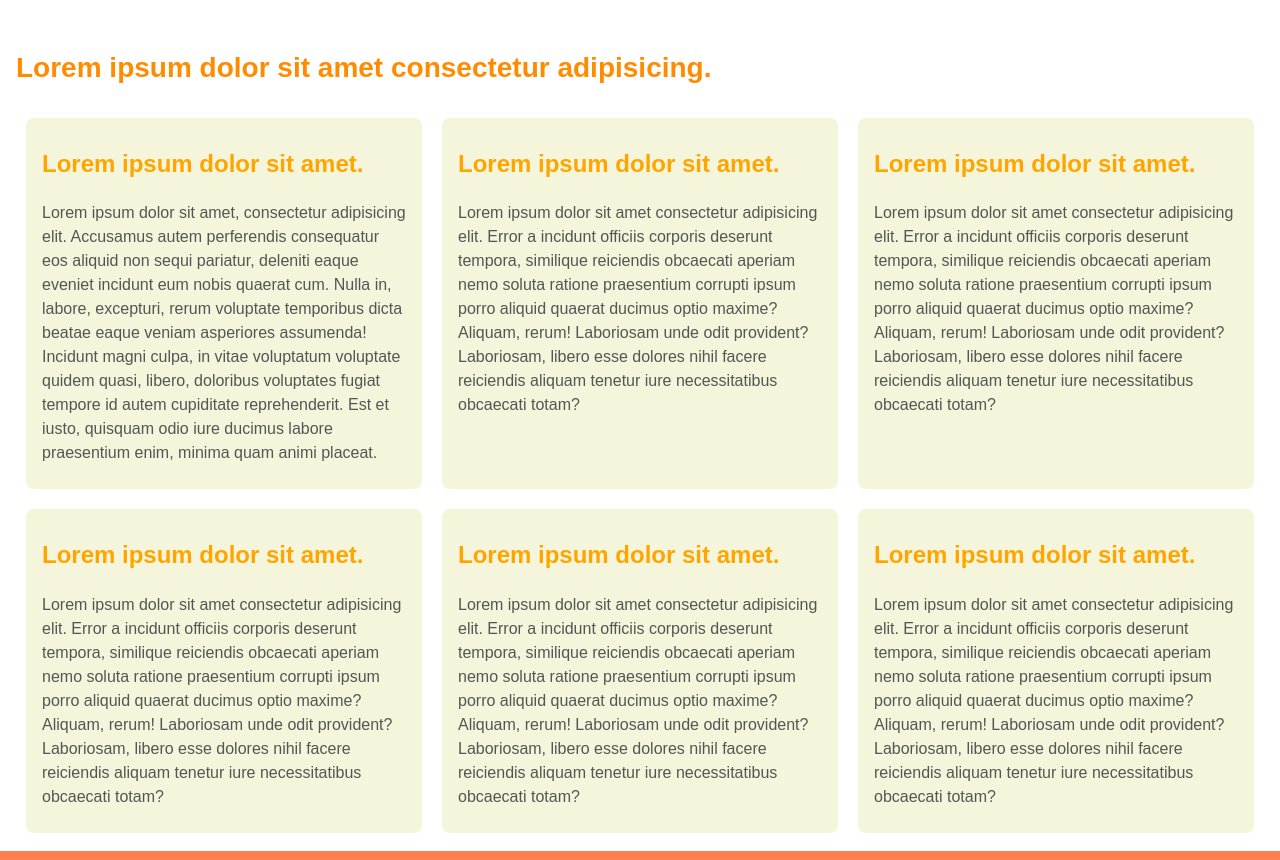
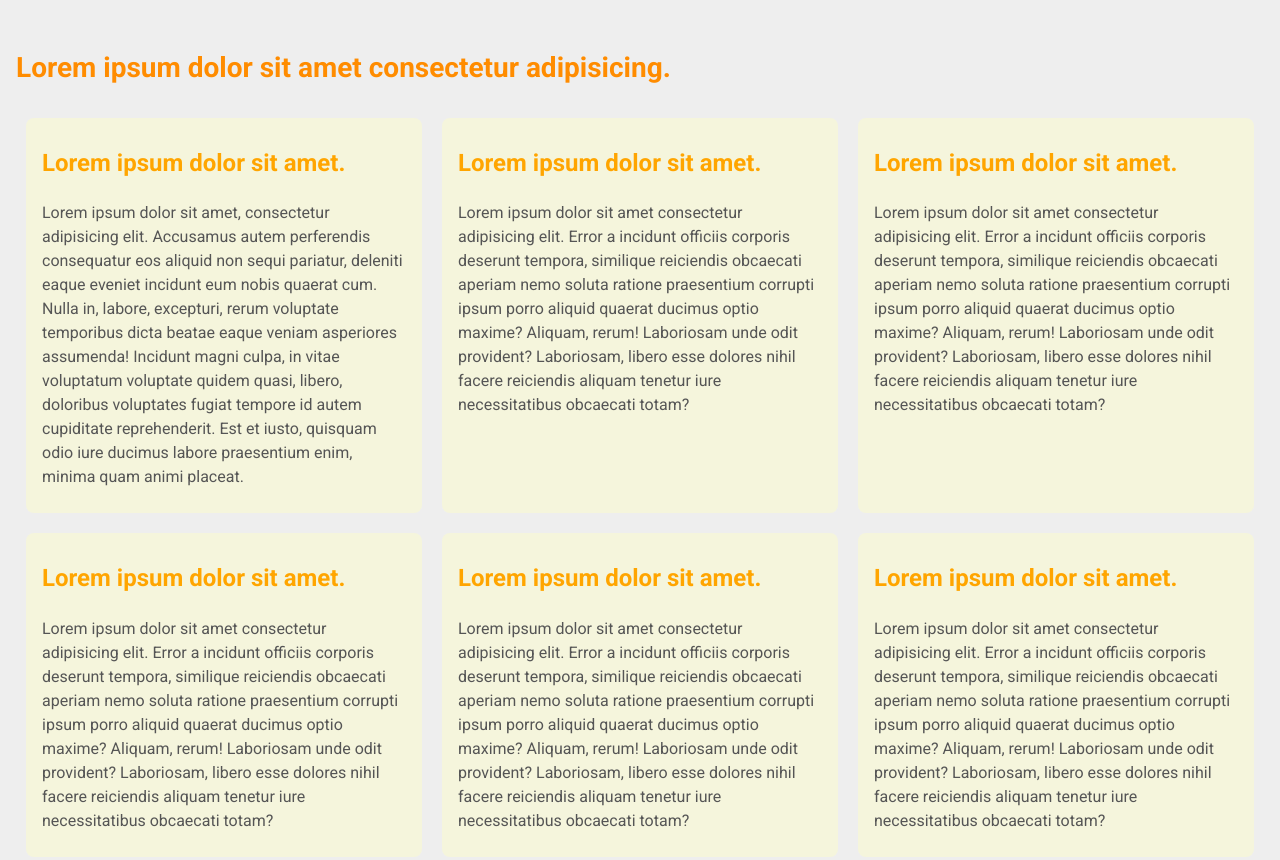
Before and after one commit to Baldshroom/homepage2, a website built with Parcel: page src/index.html in a window 1280 px wide. Shown: the part 992-1852 px from the top of the page. Built offline with nearby package versions, Linux system fonts and the light colour scheme.

Commit message:
Added dark mode and light mode
- added dark and light mode
- added substraction function
- created component and imported to main .scss file
- exported and imported JavaScript files

```diff
--- /dev/null
+++ b/src/js/hello.js
@@ -0,0 +1,3 @@
+export function hello(firstName, age) {
+	console.log(`Cześć mam na imię ${firstName} i mam ${age} lat`);
+};
--- /dev/null
+++ b/src/js/heroText.js
@@ -0,0 +1 @@
+export const heroText = document.querySelector(".header-hero__text--js");
--- a/src/js/main.js
+++ b/src/js/main.js
@@ -1,36 +1,24 @@
-// const firstName = "Oskar";
-// const age = "25";
-// console.log(`Cześć jestem ${firstName} i mam ${age}lat`);
+import {heroText} from "./heroText";
+import {hello} from "./hello";
 import podatek, {calculate as superCalculate} from "./calculate";
 import { differenceInDays } from "date-fns";
+import { substractNumbers } from "./substraction";
 
-console.log(podatek)
 
-const heroText = document.querySelector(".header-hero__text--js");
-
+// heroText - Dodanie tekstu na stronę za pomocą JavaScript
+console.log(heroText.innerHTML);
+heroText.innerHTML = "hejka!";
 console.log(heroText.innerHTML);
 
-heroText.innerHTML = "hejka!";
+// Funkcja hello
+console.log(hello("Oskar", 25));
 
-console.log(heroText.innerHTML);
-
-// Pierwsza funkcja
-// function hello(firstName, age) {
-// 	console.log(`Cześć mam na imię ${firstName} i mam ${age} lat`);
-// };
-
-
-
-// function hello2() {
-// 	firstName2 = "Oskar";
-// 	age2 = 25;
-// 	// return `Cześć mam na imię ${firstName2} i mam ${age2} lat.`;
-// 	console.log(`Cześć mam na imię ${firstName2} i mam ${age2} lat.`);
-// }
-
-const result = differenceInDays(
+//Funkcja wyeksportowana z node_modules
+const daysSinceBirth = differenceInDays(
   new Date(),
   new Date(1998, 6, 5, 24, 0)
 );
 
-console.log(result);
+console.log(daysSinceBirth);
+
+substractNumbers(20,22);
--- /dev/null
+++ b/src/js/substraction.js
@@ -0,0 +1,4 @@
+export function substractNumbers(a, b) {
+	const substractResult = a - b;
+	console.log(`${a} - ${b} to ${substractResult}`);
+};
--- /dev/null
+++ b/src/styles/components/article.scss
@@ -0,0 +1,40 @@
+$desktop: 1280px;
+$tablet: 768px;
+
+.article {
+	margin: 10px;
+	border-radius: 8px;
+	padding: 8px 16px;
+	background: beige;
+
+	&__heading {
+		color: orange;
+		font-size: 20px;
+
+		@media screen and (min-width: $tablet) {
+			color: orange;
+			font-size: 22px;
+		}
+
+		@media screen and (min-width: $desktop) {
+			color: orange;
+			font-size: 24px;
+		}
+	}
+
+	&__text {
+		line-height: 1.5;
+		color: #555;
+	}
+	&--grid {
+		@media screen and (min-width: $tablet) {
+			display: grid;
+			grid-template-columns: 1fr 1fr;
+		}
+
+		@media screen and (min-width: $desktop) {
+			display: grid;
+			grid-template-columns: 1fr 1fr 1fr;
+		}
+	}
+}
--- a/src/styles/main.scss
+++ b/src/styles/main.scss
@@ -1,5 +1,18 @@
+@import url("https://fonts.googleapis.com/css2?family=Roboto:wght@400;700&display=swap");
+@import "components/article.scss";
+
 $desktop: 1280px;
 $tablet: 768px;
+
+:root {
+	--textColor: #333;
+	--background: #eee;
+
+	@media (prefers-color-scheme: dark) {
+			--textColor: #eee;
+			--background: #333;
+		}
+}
 
 html {
 	box-sizing: border-box;
@@ -27,52 +40,15 @@ html {
 $textColor: hotpink;
 
 body {
-	font-family: Arial, Helvetica, sans-serif;
-	color: #333;
+	font-family: "Roboto", sans-serif;
+	color: var(--textColor);
+	background: var(--background);
 }
 
 main {
 	margin: 0 auto;
 	width: 100%;
 	max-width: 1280px;
-}
-
-.article {
-	margin: 10px;
-	border-radius: 8px;
-	padding: 8px 16px;
-	background: beige;
-
-	&__heading {
-		color: $textColor;
-		font-size: 20px;
-
-		@media screen and (min-width: $tablet) {
-			color: $textColor;
-			font-size: 22px;
-		}
-
-		@media screen and (min-width: $desktop) {
-			color: orange;
-			font-size: 24px;
-		}
-	}
-
-	&__text {
-		line-height: 1.5;
-		color: #555;
-	}
-	&--grid {
-		@media screen and (min-width: $tablet) {
-			display: grid;
-			grid-template-columns: 1fr 1fr;
-		}
-
-		@media screen and (min-width: $desktop) {
-			display: grid;
-			grid-template-columns: 1fr 1fr 1fr;
-		}
-	}
 }
 
 .footer {
```
